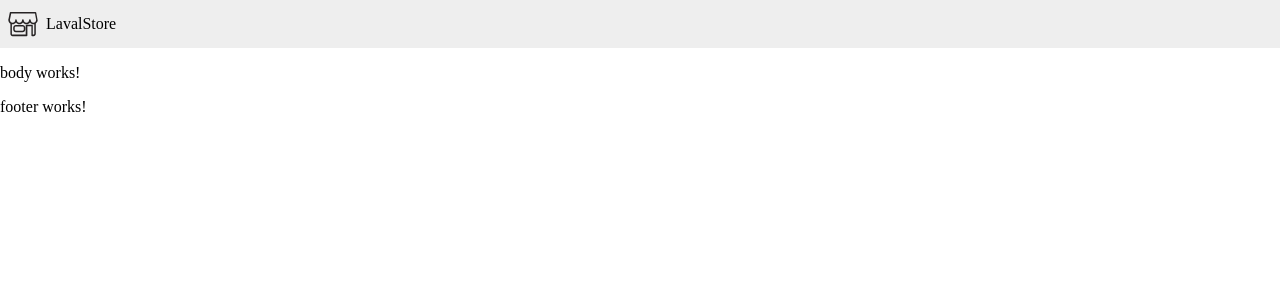
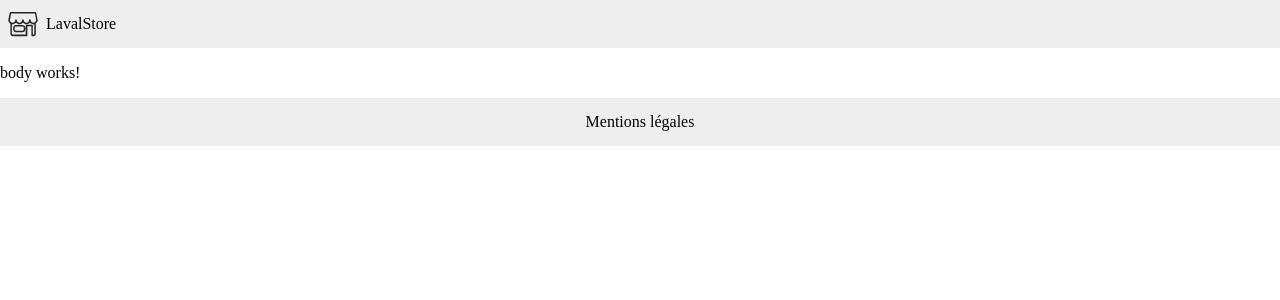
Before and after one commit to jlg-formation/fuj-oct19, an Angular app in the folder front/: page / in a window 1280 px wide. Shown: the top 300 px of the page. Built offline with nearby package versions, Linux system fonts and the light colour scheme.

Commit message:
footer css ok

```diff
--- a/front/src/app/layout/footer/footer.component.html
+++ b/front/src/app/layout/footer/footer.component.html
@@ -1 +1,3 @@
-<p>footer works!</p>
+<footer>
+  <a href="#">Mentions légales</a>
+</footer>
--- a/front/src/app/layout/footer/footer.component.scss
+++ b/front/src/app/layout/footer/footer.component.scss
@@ -0,0 +1,7 @@
+footer {
+  display: flex;
+  justify-content: center;
+  align-items: center;
+  background: #eee;
+  height: 3em;
+}
```
